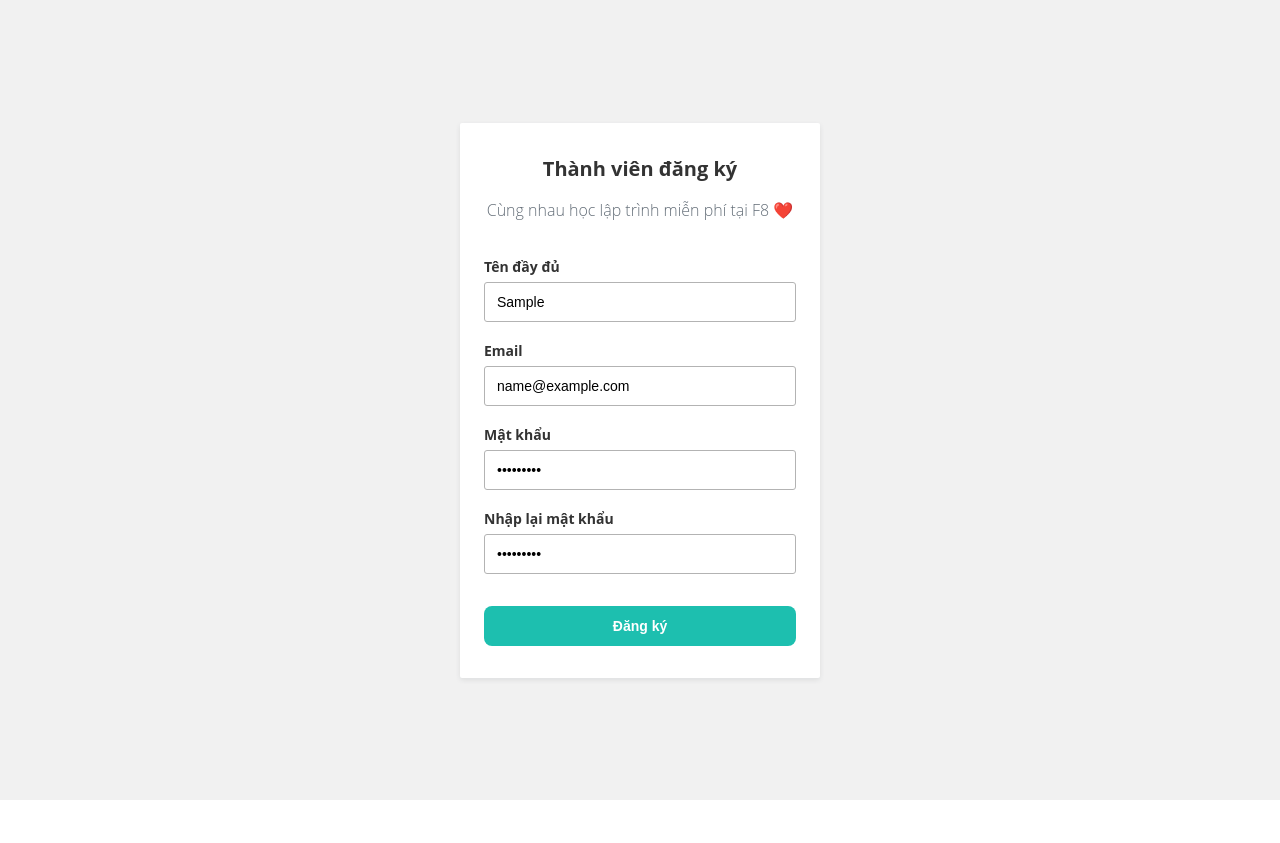
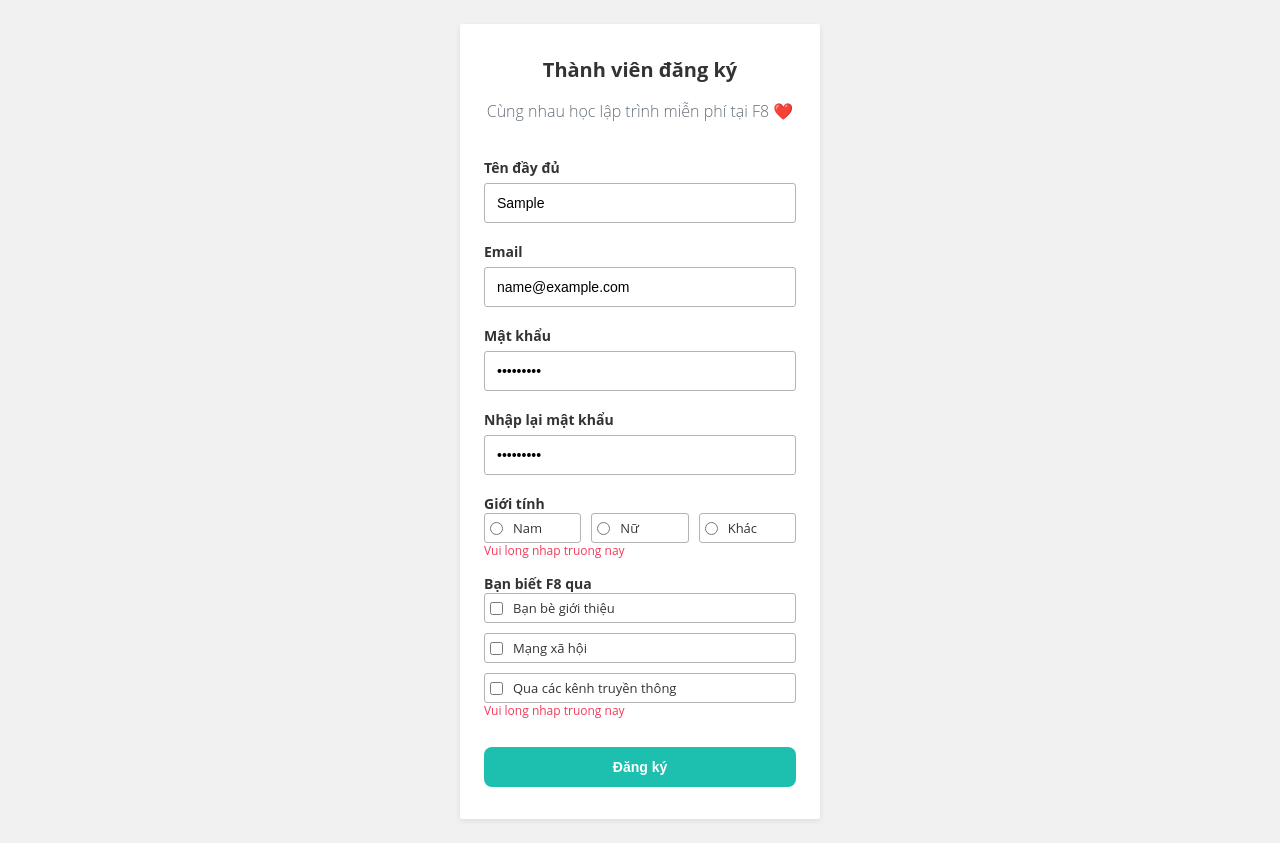
Before and after one commit to CongDat249/form_validation_library, a plain HTML site: page index.html in a window 1280 px wide. Both pictures are taken after typing "Sample", "name@example.com", "Sample123", "Sample123" into the empty fields and a click on the button "Đăng ký". Before the commit the page ends 800 px from the top, so only its background shows below. Drawn offline with Linux system fonts and the light colour scheme.

Commit message:
add required rule for radio and checkbox

```diff
--- a/index.html
+++ b/index.html
@@ -40,6 +40,43 @@
             <span class="form-message"></span>
         </div>
 
+        <div class="form-group form-group_checked">
+            <label for="gender" class="form-label">Giới tính</label>
+            <div class="flex">
+                <div class="input-group_checked">
+                    <input rules="required" type="radio" name="gender" class="gender" id="male" value="Nam">
+                    <label for="male" class="radio-label">Nam</label>
+                </div>
+                <div class="input-group_checked">
+                    <input rules="required" type="radio" name="gender" class="gender" id="female" value="Nu">
+                    <label for="female" class="radio-label">Nữ</label>
+                </div>
+                <div class="input-group_checked">
+                    <input rules="required" type="radio" name="gender" class="gender" id="other" value="Others">
+                    <label for="other" class="radio-label">Khác</label>
+                </div>
+            </div>
+            <span class="form-message"></span>
+        </div>
+
+        <div class="form-group form-group_checked">
+            <label for="advertisement" class="form-label">Bạn biết F8 qua</label>
+            <div class="flex flex-col">
+                <div class="input-group_checked">
+                    <input rules="required" type="checkbox" name="advertisement" class="advertisement" id="friend" value="friend">
+                    <label for="friend" class="radio-label">Bạn bè giới thiệu</label>
+                </div>
+                <div class="input-group_checked">
+                    <input rules="required" type="checkbox" name="advertisement" class="advertisement" id="social-media" value="social-media">
+                    <label for="social-media" class="radio-label">Mạng xã hội</label>
+                </div>
+                <div class="input-group_checked">
+                    <input rules="required" type="checkbox" name="advertisement" class="advertisement" id="media" value="media">
+                    <label for="media" class="radio-label">Qua các kênh truyền thông</label>
+                </div>
+            </div>
+            <span class="form-message"></span>
+        </div>
         <button class="form-submit">Đăng ký</button>
     </form>
 
--- a/style.css
+++ b/style.css
@@ -104,3 +104,38 @@ html {
 .spacer {
     margin-top: 36px;
 }
+
+.form-group_checked {
+    display: block;
+    text-align: left;
+}
+
+.input-group_checked {
+    width: 100%;
+    display: flex;
+    justify-content: center;
+    align-items: center;
+    border: 1px solid #b3b3b3;
+    border-radius: 3px;
+    padding: 5px;
+    gap: 10px;
+}
+
+input[type="radio"] {
+    display: inline-block;
+}
+
+.radio-label {
+    width: 100%;
+    font-size: 1.3rem;
+}
+
+/* Utilize */
+.flex {
+    display: flex;
+    gap: 10px;
+}
+
+.flex-col {
+    flex-direction: column;
+}
--- a/validator.js
+++ b/validator.js
@@ -33,21 +33,72 @@ function Validator(selector) {
       }
    }
 
-   function validate(inputEl, rules) {
-      const formGroup = inputEl.closest('.form-group');
+   const userRules = {};
+
+   if (formEl) {
+      inputEls = formEl.querySelectorAll('[name][rules]');
+
+      inputEls.forEach((element) => {
+         const name = element.name;
+         const type = element.type;
+         const rules = element.getAttribute('rules').split('|');
+         userRules[name] = {type, rules};
+
+         element.onblur = function() {
+            validate(name);
+         }
+
+         element.oninput = function() {
+            const formGroup = this.closest('.form-group');
             const errorEl = formGroup.querySelector('.form-message');
+            formGroup.classList.remove("invalid");
+            errorEl.textContent = "";
+         }
+      })
+
+      function getCheckedInputValue(inputEls) {
+         let values = [];
+         for (let i = 0; i < inputEls.length; i++) {
+            if (inputEls[i].checked) {
+               values.push(inputEls[i].value);
+            }
+         }
+         return values.join(',');
+      }
+
+      function getInputValue(inputEls, type) {
+         switch (type) {
+            case 'radio':
+            case 'checkbox':
+               value = getCheckedInputValue(inputEls);
+               break;
+
+            default:
+               value = inputEls[0].value;
+         }
+         return value;
+      }
+
+      function validate(name) {
+         const type = userRules[name].type;
+         const rules = userRules[name].rules;
+         const inputEls = formEl.querySelectorAll(`[name=${name}]`);
+         const formGroup = inputEls[0].closest('.form-group');
+         const errorEl = formGroup.querySelector('.form-message');
+         let value = getInputValue(inputEls, type);
          let errorMessage;
 
-      if (!inputEl) return;
+         // Handle error
+         if (!inputEls) return;
          for (let i = 0; i < rules.length; i++) {
             let pos = rules[i].search(':');
             if (pos != -1) {
                const rule = rules[i].substr(0, pos);
                const parameter = rules[i].substr(pos + 1);
-            errorMessage = validatorRules[rule](inputEl.value, parameter);
+               errorMessage = validatorRules[rule](value, parameter);
             }
             else {
-            errorMessage = validatorRules[rules[i]](inputEl.value);
+               errorMessage = validatorRules[rules[i]](value);
             }
 
             if (errorMessage) {
@@ -63,36 +114,21 @@ function Validator(selector) {
          return true;
       }
 
-   if (formEl) {
-      inputEls = formEl.querySelectorAll('[name][rules]');
-
-      inputEls.forEach((element) => {
-         let rules = element.getAttribute('rules').split('|');
-
-         element.onblur = function() {
-            validate(this, rules);
-         }
-
-         element.oninput = function() {
-            const formGroup = this.closest('.form-group');
-            const errorEl = formGroup.querySelector('.form-message');
-            formGroup.classList.remove("invalid");
-            errorEl.textContent = "";
-         }
-      })
-
       formEl.onsubmit = function(e) {
          let isValid = true;
          e.preventDefault();
-         inputEls.forEach(element => {
-            let rules = element.getAttribute('rules').split('|');
-            if (!validate(element, rules)) isValid = false;
-         })
+         for (const name in userRules) {
+            if (!validate(name)) isValid = false;
+         }
+
          if (isValid) {
-            let data = Array.from(inputEls).reduce(function(data, element) {
-               data[element.name] = element.value;
-               return data;
-            }, {});
+            let data = {};
+            for (const name in userRules) {
+               const type = userRules[name].type;
+               const inputEls = formEl.querySelectorAll(`[name=${name}]`);
+               let value = getInputValue(inputEls, type);
+               data[name] = value;
+            }
             console.log(data);
          }
       }
```
Lines whose indentation alone changed are shown as unchanged.
